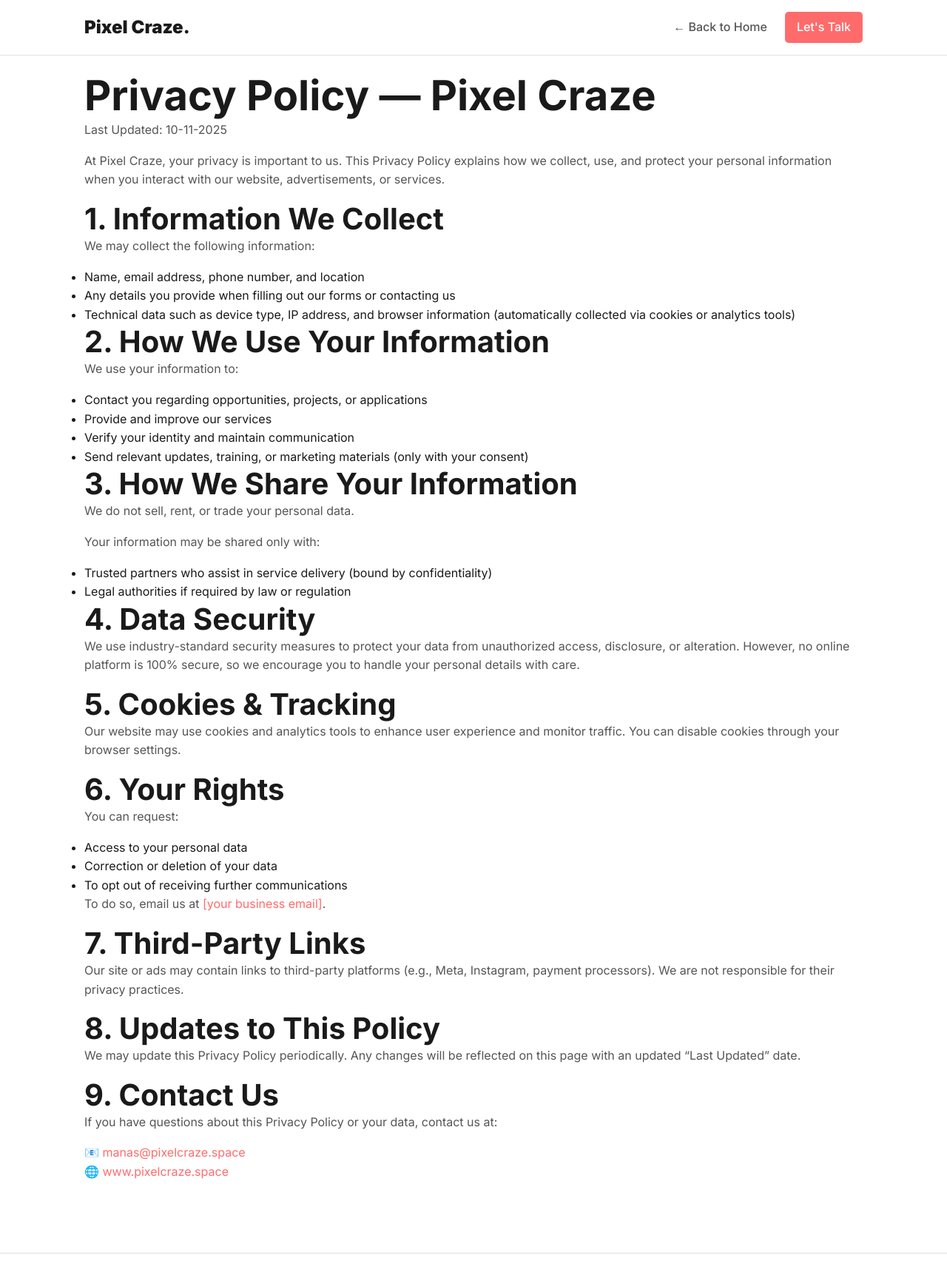
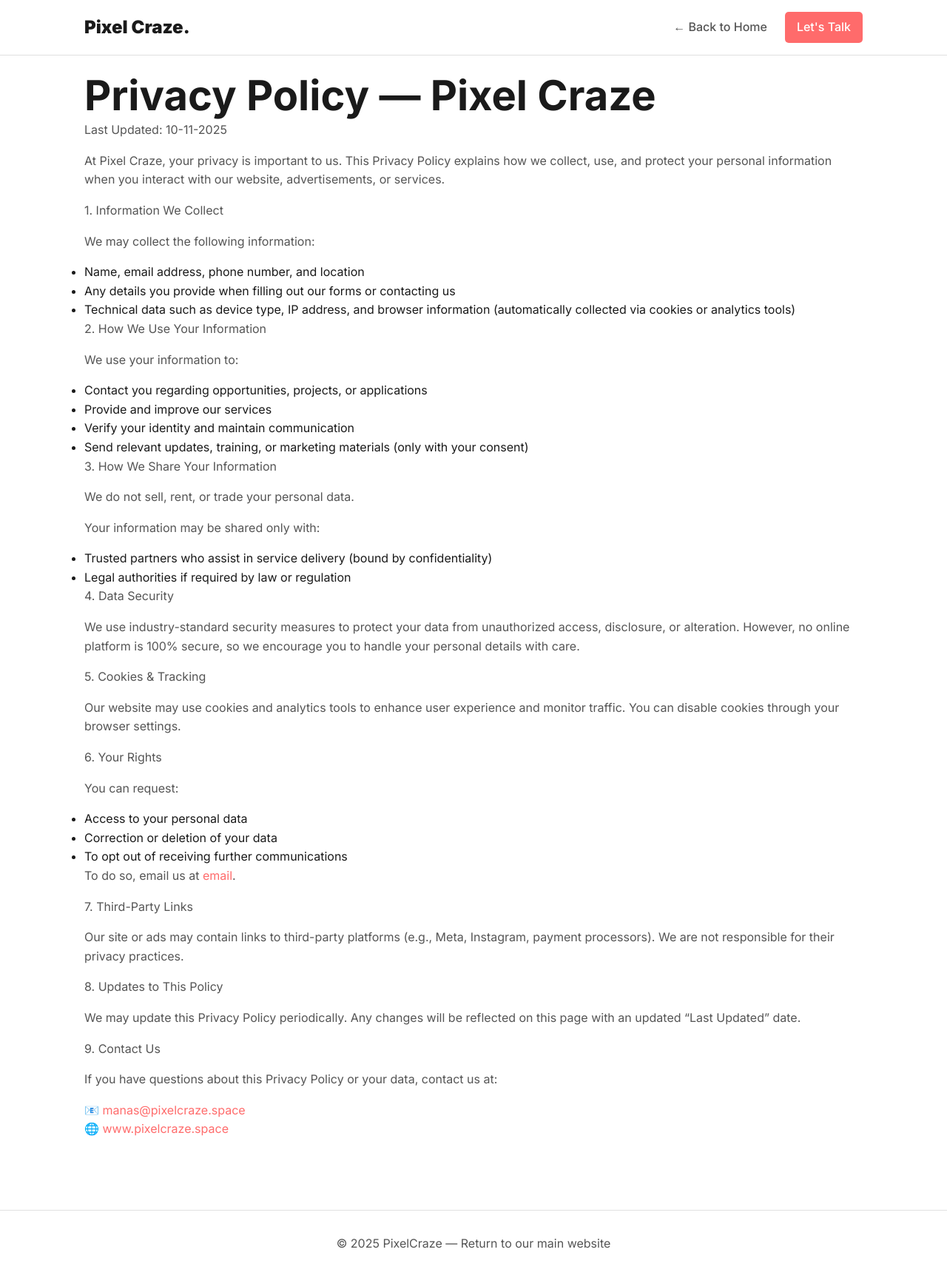
Before and after one commit to auxssia/pixelcraze-agency, a plain HTML site: page privacy.html in a window 1280 px wide. Shown: the top 1723 px of the page at 74% size. Drawn offline with Linux system fonts and the light colour scheme.

Commit message:
Updated styles

```diff
--- a/privacy.html
+++ b/privacy.html
@@ -36,7 +36,7 @@
 
                     <p>At Pixel Craze, your privacy is important to us. This Privacy Policy explains how we collect, use, and protect your personal information when you interact with our website, advertisements, or services.</p>
 
-                    <h2>1. Information We Collect</h2>
+                    <p class="policy-subheading">1. Information We Collect</p>
                     <p>We may collect the following information:</p>
                     <ul>
                         <li>Name, email address, phone number, and location</li>
@@ -44,7 +44,7 @@
                         <li>Technical data such as device type, IP address, and browser information (automatically collected via cookies or analytics tools)</li>
                     </ul>
 
-                    <h2>2. How We Use Your Information</h2>
+                    <p class="policy-subheading">2. How We Use Your Information</p>
                     <p>We use your information to:</p>
                     <ul>
                         <li>Contact you regarding opportunities, projects, or applications</li>
@@ -53,7 +53,7 @@
                         <li>Send relevant updates, training, or marketing materials (only with your consent)</li>
                     </ul>
 
-                    <h2>3. How We Share Your Information</h2>
+                    <p class="policy-subheading">3. How We Share Your Information</p>
                     <p>We do not sell, rent, or trade your personal data.</p>
                     <p>Your information may be shared only with:</p>
                     <ul>
@@ -61,28 +61,28 @@
                         <li>Legal authorities if required by law or regulation</li>
                     </ul>
 
-                    <h2>4. Data Security</h2>
+                    <p class="policy-subheading">4. Data Security</p>
                     <p>We use industry-standard security measures to protect your data from unauthorized access, disclosure, or alteration. However, no online platform is 100% secure, so we encourage you to handle your personal details with care.</p>
 
-                    <h2>5. Cookies & Tracking</h2>
+                    <p class="policy-subheading">5. Cookies & Tracking</p>
                     <p>Our website may use cookies and analytics tools to enhance user experience and monitor traffic. You can disable cookies through your browser settings.</p>
 
-                    <h2>6. Your Rights</h2>
+                    <p class="policy-subheading">6. Your Rights</p>
                     <p>You can request:</p>
                     <ul>
                         <li>Access to your personal data</li>
                         <li>Correction or deletion of your data</li>
                         <li>To opt out of receiving further communications</li>
                     </ul>
-                    <p>To do so, email us at <a href="mailto:manas@pixelcraze.space">[your business email]</a>.</p>
+                    <p>To do so, email us at <a href="mailto:manas@pixelcraze.space">email</a>.</p>
 
-                    <h2>7. Third-Party Links</h2>
+                    <p class="policy-subheading">7. Third-Party Links</p>
                     <p>Our site or ads may contain links to third-party platforms (e.g., Meta, Instagram, payment processors). We are not responsible for their privacy practices.</p>
 
-                    <h2>8. Updates to This Policy</h2>
+                    <p class="policy-subheading">8. Updates to This Policy</p>
                     <p>We may update this Privacy Policy periodically. Any changes will be reflected on this page with an updated “Last Updated” date.</p>
 
-                    <h2>9. Contact Us</h2>
+                    <p class="policy-subheading">9. Contact Us</p>
                     <p>If you have questions about this Privacy Policy or your data, contact us at:</p>
                     <div class="contact-info">
                         📧 <a href="mailto:manas@pixelcraze.space">manas@pixelcraze.space</a><br>
--- a/style.css
+++ b/style.css
@@ -674,7 +674,6 @@ section {
 }
 
 /* --- [START] Pet Salon Page Styles --- */
-/* This is the missing code block */
 
 .pet-page {
     --bg-color: #FEFBF6; /* Creamy white background */
@@ -939,7 +938,7 @@ section {
 /* --- [END] Pet Salon Page Styles --- */
 
 
-/* --- Styles for Meta Ads Page --- */
+/* --- [START] Styles for Meta Ads Page --- */
 
 /* 1. Root Variables & Font Setup */
 .ads-page {
@@ -1351,24 +1350,7 @@ section {
     color: var(--text-body);
 }
 
-/* 9. Ad Gallery Section */
-.ads-page .ad-gallery-grid {
-    display: grid;
-    grid-template-columns: repeat(3, 1fr);
-    gap: 1.5rem;
-}
-.ads-page .ad-gallery-grid img {
-    width: 100%;
-    height: 100%;
-    object-fit: cover;
-    border-radius: 12px;
-    border: 1px solid var(--border-dark);
-    transition: transform 0.3s ease, box-shadow 0.3s ease;
-}
-.ads-page .ad-gallery-grid img:hover {
-    transform: scale(1.03);
-    box-shadow: 0 10px 20px rgba(0, 0, 0, 0.2);
-}
+/* 9. Ad Gallery Section (REMOVED) */
 
 /* 10. Final CTA Section */
 .ads-page .cta-section-ads {
```
